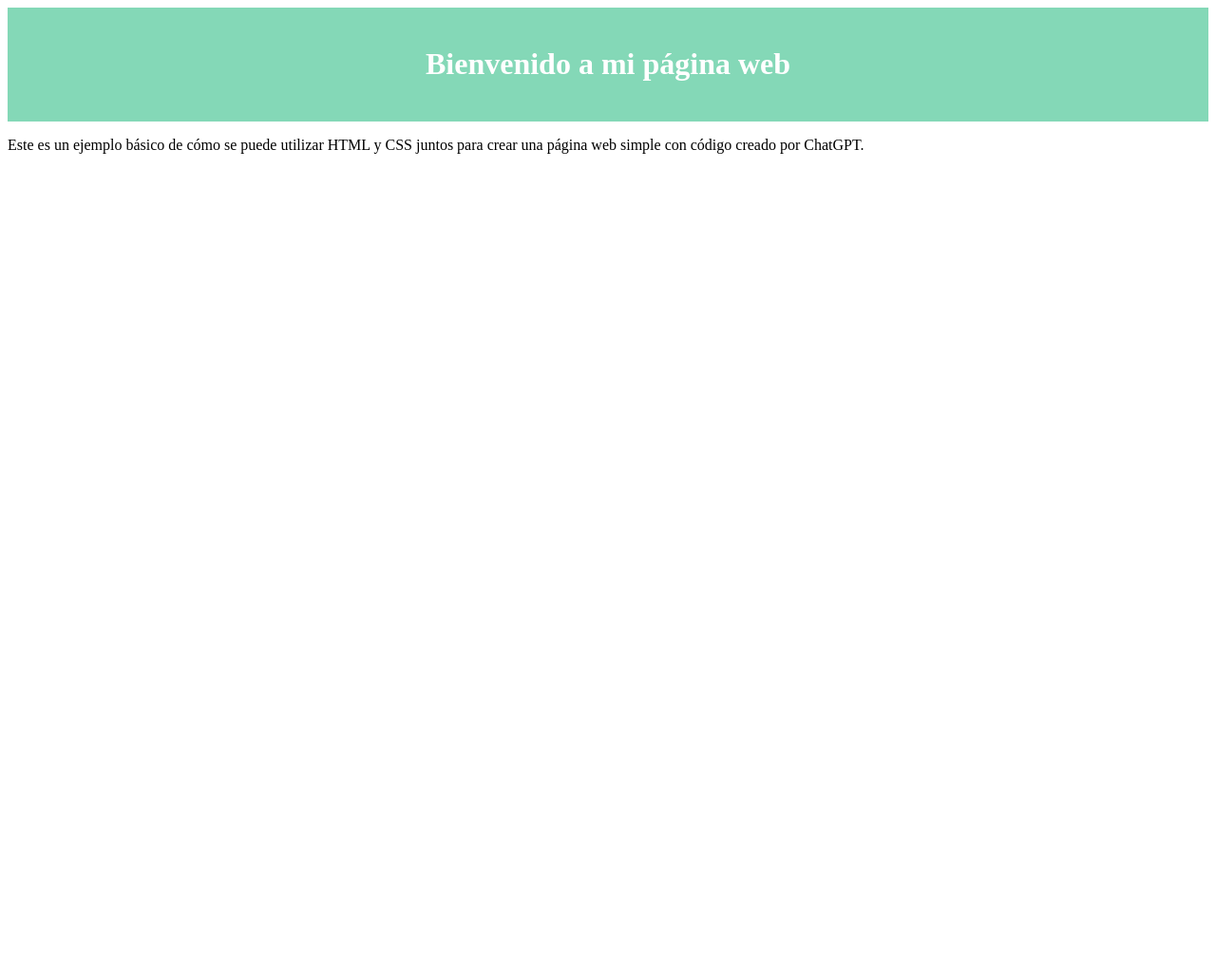
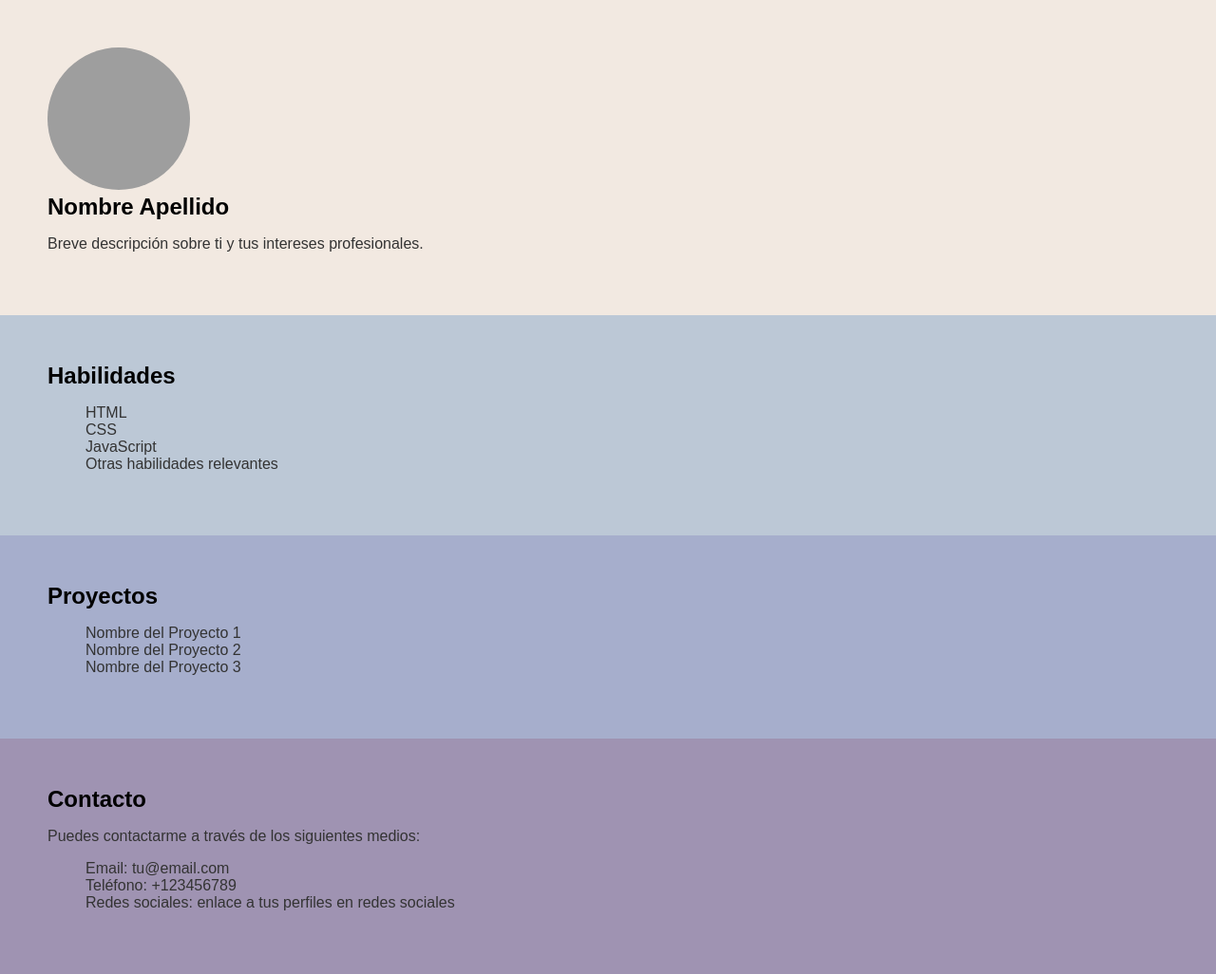
Before and after one commit to SoyCami/portafolio, a plain HTML site: page index.html in a window 1280 px wide. Shown: the whole page at 95% size. Before the commit the page ends 800 px from the top, so only its background shows below. Drawn offline with Linux system fonts and the light colour scheme; grey boxes are pictures that could not be loaded.

Commit message:
Update index.html

```diff
--- a/index.html
+++ b/index.html
@@ -1,24 +1,114 @@
 <!DOCTYPE html>
 <html>
 <head>
-    <title>Ejemplo básico de HTML y CSS</title>
+<title>Mi Portafolio Personal</title>
 <style>
-      /* Estilos CSS para el encabezado */
-      header {
-        background-color: #84d8b7;
-        color: #fff;
-        text-align: center;
-        padding: 20px;
+    /* Reset de estilos para el body */
+    body {
+    margin: 0;
+    padding: 0;
+    }
+
+    /* Estilos generales para los encabezados */
+    h1, h2 {
+    margin: 0;
+    padding: 0;
+    font-family: Arial, sans-serif;
+    font-weight: bold;
+    }
+
+    /* Estilos para la sección de inicio */
+    #inicio {
+    padding: 50px;
+    background-color: #F2E9E1;
+    }
+
+    #inicio img {
+    width: 150px; /* Cambiar el ancho de la imagen según tu preferencia */
+    height: 150px; /* Cambiar la altura de la imagen según tu preferencia */
+    border-radius: 50%; /* Opcional: agregar bordes redondeados a la imagen */
+    }
+
+
+    /* Estilos para la sección de habilidades */
+    #habilidades {
+    padding: 50px;
+    background-color: #BCC8D6;
+    }
+
+    /* Estilos para la lista de habilidades */
+    #habilidades ul {
+    list-style-type: none;
+    }
+
+    /* Estilos para la sección de proyectos */
+    #proyectos {
+    padding: 50px;
+    background-color: #A6AECC;
+    }
+
+    /* Estilos para la lista de proyectos */
+    #proyectos ul {
+    list-style-type: none;
+    }
+
+    /* Estilos para la sección de contacto */
+    #contacto {
+    padding: 50px;
+    background-color: #9F93B2;
+    }
+
+    /* Estilos para la lista de contacto */
+    #contacto ul {
+    list-style-type: none;
+    }
+
+    /* Estilos generales para los párrafos y listas */
+    p, ul {
+    font-family: Arial, sans-serif;
+    font-size: 16px;
+    color: #333;
     }
   </style>
+<link rel="stylesheet" href="estilos.css">
 </head>
 <body>
-    <!-- Encabezado HTML -->
-    <header>
-      <h1>Bienvenido a mi página web</h1>
-    </header>
 
-    <!-- Contenido de la página -->
-    <p>Este es un ejemplo básico de cómo se puede utilizar HTML y CSS juntos para crear una página web simple con código creado por ChatGPT.</p>
+<section id="inicio">
+<img src="https://images.unsplash.com/photo-1565106430482-8f6e74349ca1?ixlib=rb-4.0.3&ixid=MnwxMjA3fDB8MHxwaG90by1wYWdlfHx8fGVufDB8fHx8&auto=format&fit=crop&w=1470&q=80" alt="Imagen de cabecera">
+<h1>Nombre Apellido</h1>
+<p>Breve descripción sobre ti y tus intereses profesionales.</p>
+</section>
+
+<section id="habilidades">
+<h2>Habilidades</h2>
+<ul>
+<li>HTML</li>
+<li>CSS</li>
+<li>JavaScript</li>
+<li>Otras habilidades relevantes</li>
+</ul>
+</section>
+
+<section id="proyectos">
+<h2>Proyectos</h2>
+<ul>
+<li>Nombre del Proyecto 1</li>
+<li>Nombre del Proyecto 2</li>
+<li>Nombre del Proyecto 3</li>
+
+</ul>
+</section>
+
+<section id="contacto">
+<h2>Contacto</h2>
+<p>Puedes contactarme a través de los siguientes medios:</p>
+<ul>
+<li>Email: tu@email.com</li>
+<li>Teléfono: +123456789</li>
+<li>Redes sociales: enlace a tus perfiles en redes sociales</li>
+</ul>
+</section>
+
 </body>
 </html>
```
Lines whose indentation alone changed are shown as unchanged.
